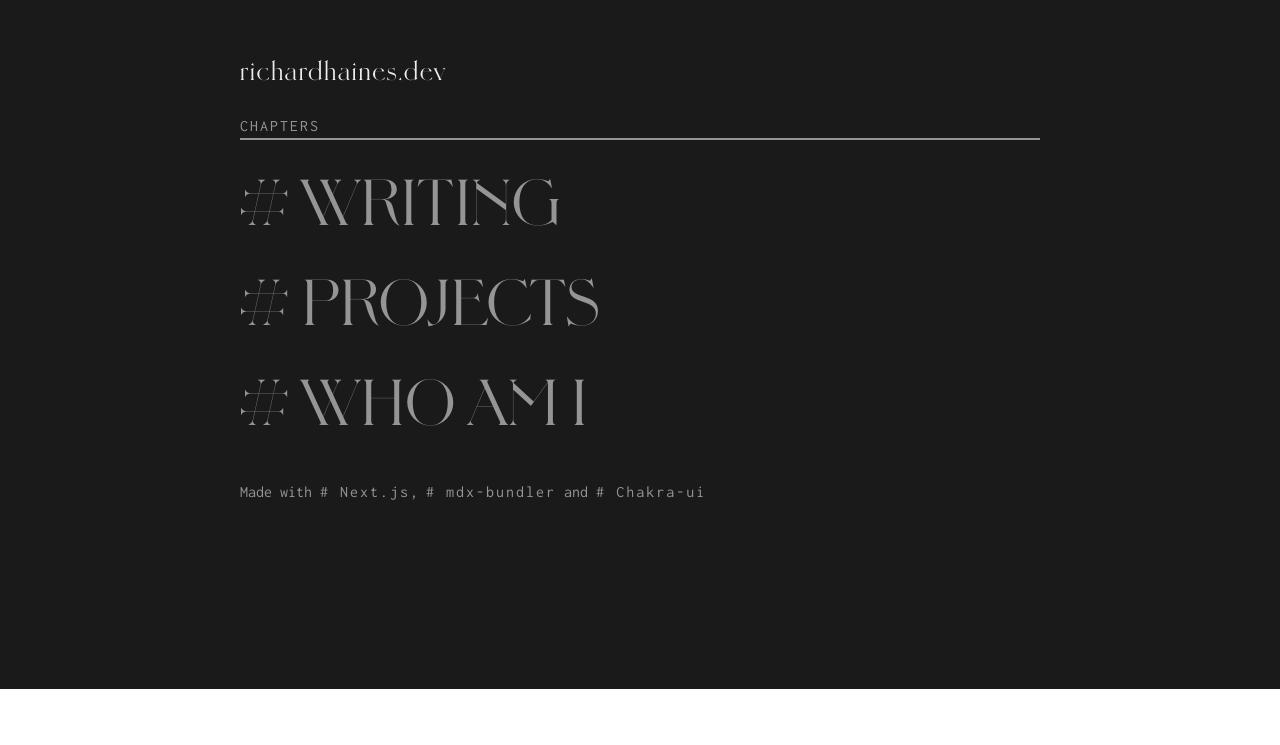
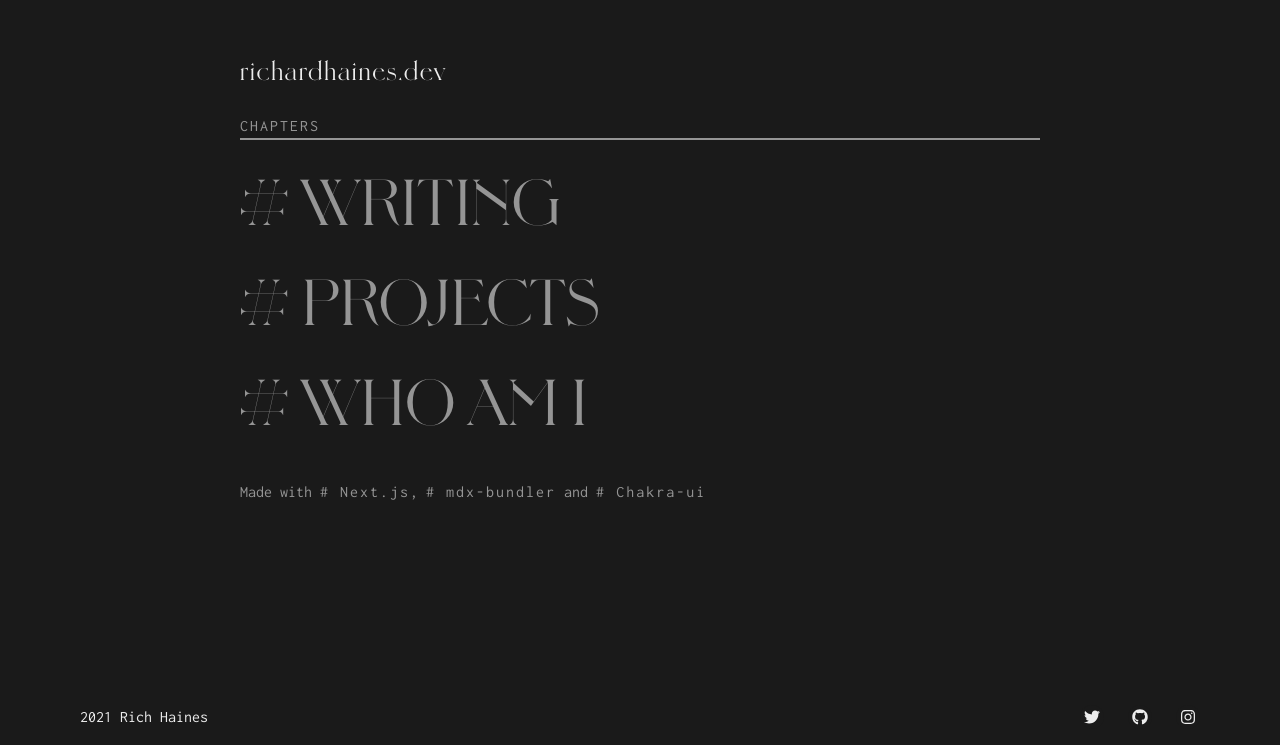
Before and after one commit to grasshousedev/Blog-mdx-bundler-Next.js, a Next.js app: page / in a window 1280 px wide. Shown: the part 111-856 px from the top of the page. Before the commit the page ends 800 px from the top, so only its background shows below. Built offline with nearby package versions, Linux system fonts and the light colour scheme; what mdx-embed would draw is missing.

Commit message:
Added footer

```diff
--- a/src/components/layout/footer.tsx
+++ b/src/components/layout/footer.tsx
@@ -6,9 +6,9 @@ import {
   Text,
   useColorModeValue,
   VisuallyHidden,
-} from "@chakra-ui/react";
-import { FaInstagram, FaTwitter, FaGithub } from "react-icons/fa";
-import { ReactNode } from "react";
+} from '@chakra-ui/react';
+import { FaInstagram, FaTwitter, FaGithub } from 'react-icons/fa';
+import { ReactNode } from 'react';
 
 const SocialButton = ({
   children,
@@ -21,61 +21,49 @@ const SocialButton = ({
 }) => {
   return (
     <chakra.button
-      bg="brand.blue"
-      rounded={"full"}
-      color="brand.orange"
-      w={8}
-      h={8}
-      cursor={"pointer"}
-      as={"a"}
+      bg="brand.black"
+      rounded={'full'}
+      w={6}
+      h={6}
+      cursor={'pointer'}
+      as={'a'}
       href={href}
-      display={"inline-flex"}
-      alignItems={"center"}
-      justifyContent={"center"}
-      transition={"background 0.3s ease"}
+      display={'inline-flex'}
+      alignItems={'center'}
+      justifyContent={'center'}
+      transition={'background 0.3s ease'}
       _hover={{
-        bg: "brand.orange",
-        color: "brand.blue",
-      }}
-    >
+        bg: "brand.silver",
+        color: "brand.black"
+      }}>
       <VisuallyHidden>{label}</VisuallyHidden>
       {children}
     </chakra.button>
   );
 };
 
-const date = new Date().getFullYear();
-
 export default function Footer() {
   return (
     <Box
-    // bg={useColorModeValue('gray.50', 'gray.900')}
-    // color={useColorModeValue('gray.700', 'gray.200')}
-    >
+      bg="brand.black"
+      color="brand.grey">
       <Container
         as={Stack}
-        maxW={"6xl"}
+        maxW={'6xl'}
         py={4}
-        direction={{ base: "column", md: "row" }}
+        direction={{ base: 'column', md: 'row' }}
         spacing={4}
-        justify={{ base: "center", md: "space-between" }}
-        align={{ base: "center", md: "center" }}
-      >
-        <Text color="brand.grey">© {date} Rich Haines</Text>
-        <Stack direction={"row"} spacing={6}>
-          <SocialButton label={"GitHub"} href={"https://github.com/molebox"}>
+        justify={{ base: 'center', md: 'space-between' }}
+        align={{ base: 'center', md: 'center' }}>
+        <Text>{new Date().getFullYear()} Rich Haines</Text>
+        <Stack direction={'row'} spacing={6}>
+          <SocialButton label={'Twitter'} href={'https://twitter.com/studio_hungry'}>
+            <FaTwitter />
+          </SocialButton>
+          <SocialButton label={'GitHub'} href={'https://github.com/molebox'}>
             <FaGithub />
           </SocialButton>
-          <SocialButton
-            label={"Twitter"}
-            href={"https://twitter.com/studio_hungry"}
-          >
-            <FaTwitter />
-          </SocialButton>
-          <SocialButton
-            label={"Instagram"}
-            href={"https://www.instagram.com/butteronmyhat/"}
-          >
+          <SocialButton label={'Instagram'} href={'https://www.instagram.com/butteronmyhat/'}>
             <FaInstagram />
           </SocialButton>
         </Stack>
--- a/src/components/layout/layout.tsx
+++ b/src/components/layout/layout.tsx
@@ -1,12 +1,14 @@
 import { Flex, Box } from "@chakra-ui/react";
+import Footer from "./footer";
 import Header from "./header";
 
 export default function Layout({ children }) {
   return (
-    <Box bgColor="brand.black">
+    <Box bgColor="brand.black" h="100vh">
       {/* <Header /> */}
-      <Flex as="main" direction="column" h="calc(100% - 75px)">
+      <Flex as="main" direction="column">
         {children}
+        <Footer/>
       </Flex>
     </Box>
   );
```
Also changed, not shown: src/components/layout/menu-items-section.tsx (deleted, +0 -45 lines), src/components/layout/menu.tsx (+4 -10 lines).
